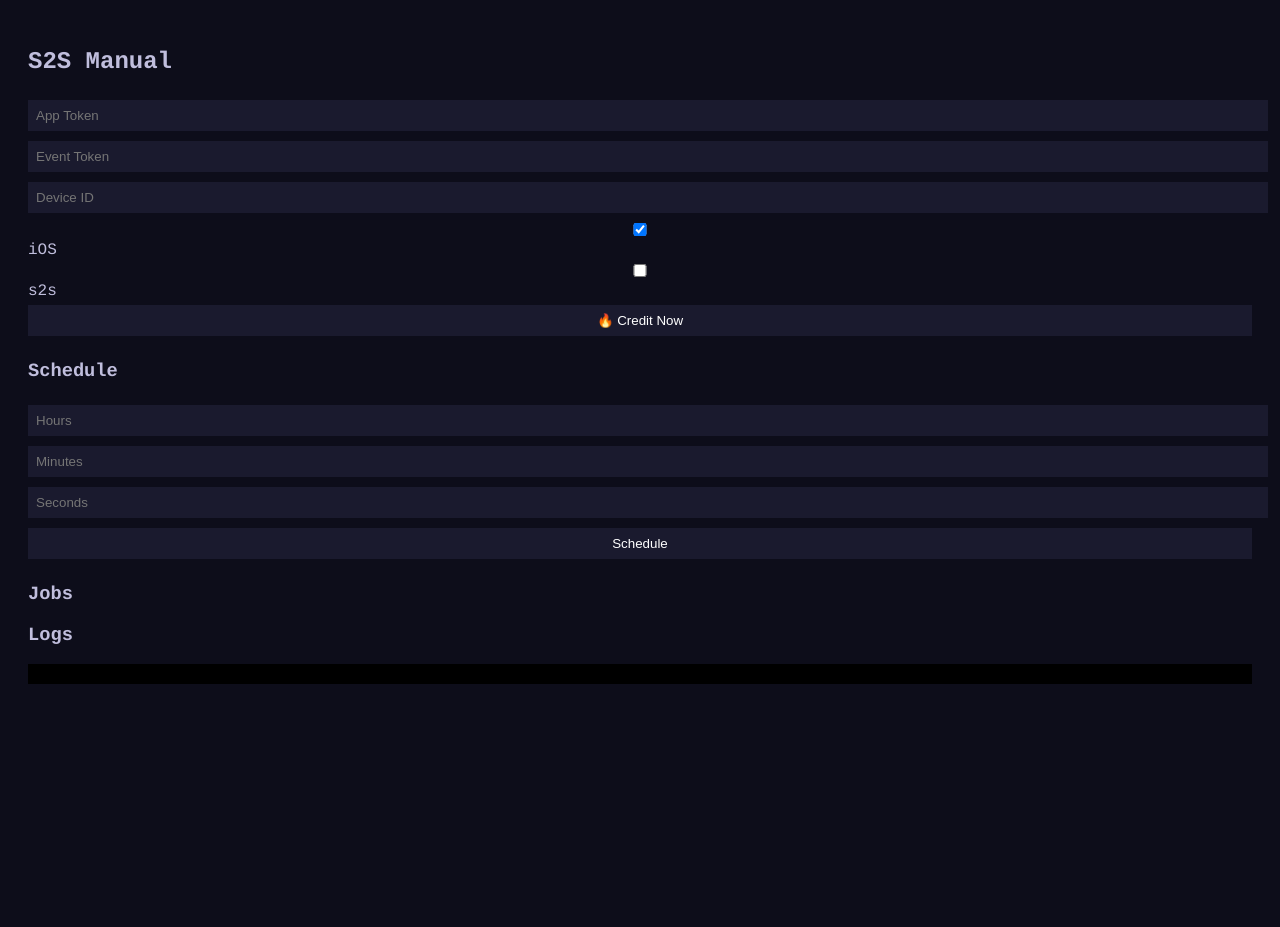
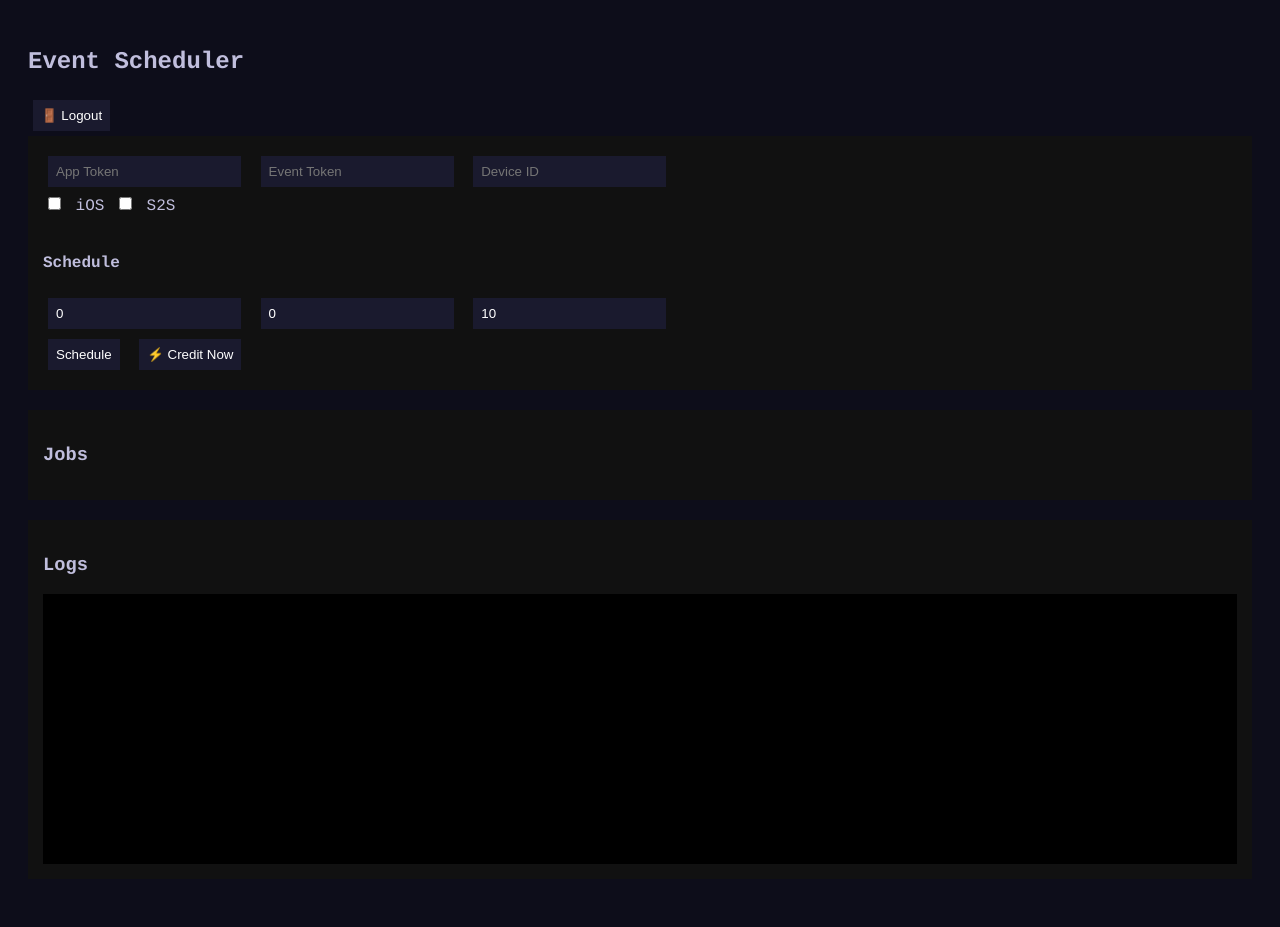
Before and after one commit to Versey42/test11, a Flask app: page / in a window 1280 px wide. Before the commit the page ends 684 px from the top, so only its background shows below. Run offline with Flask 3, Linux system fonts and the light colour scheme; the visitor is signed in with stand-in values (Sample User, id 1); data that the repository does not hold is empty.

Commit message:
Update index.html

```diff
--- a/templates/index.html
+++ b/templates/index.html
@@ -1,7 +1,8 @@
 <!DOCTYPE html>
 <html>
 <head>
-<title>S2S Manual</title>
+<title>Scheduler</title>
+
 <style>
 body {
     background:#0d0d1a;
@@ -10,140 +11,165 @@ body {
     padding:20px;
 }
 
-input,button {
-    width:100%;
-    padding:8px;
-    margin:5px 0;
+input, button {
     background:#1a1a2e;
     border:none;
     color:#fff;
+    padding:8px;
+    margin:5px;
 }
 
 button { cursor:pointer; }
 
-.job {
+.box {
     background:#111;
-    padding:8px;
-    margin:5px 0;
+    padding:15px;
+    margin-bottom:20px;
 }
 
-.log {
+.logs {
     background:#000;
     padding:10px;
-    margin-top:10px;
-    white-space:pre-wrap;
+    height:250px;
+    overflow:auto;
     font-size:12px;
-    max-height:200px;
-    overflow:auto;
+}
+
+.job {
+    margin:5px 0;
 }
 </style>
 </head>
+
 <body>
 
-<h2>S2S Manual</h2>
+<h2>Event Scheduler</h2>
+
+<button onclick="logout()">🚪 Logout</button>
+
+<div class="box">
 
 <input id="app_token" placeholder="App Token">
 <input id="event_token" placeholder="Event Token">
 <input id="device_id" placeholder="Device ID">
 
-<label><input type="checkbox" id="ios" checked> iOS</label>
-<label><input type="checkbox" id="s2s"> s2s</label>
+<br>
 
-<button onclick="creditNow()">🔥 Credit Now</button>
+<label><input type="checkbox" id="ios"> iOS</label>
+<label><input type="checkbox" id="s2s"> S2S</label>
 
-<h3>Schedule</h3>
+<br><br>
 
-<input id="hours" placeholder="Hours">
-<input id="minutes" placeholder="Minutes">
-<input id="seconds" placeholder="Seconds">
+<h4>Schedule</h4>
+
+<input id="hours" placeholder="Hours" value="0">
+<input id="minutes" placeholder="Minutes" value="0">
+<input id="seconds" placeholder="Seconds" value="10">
+
+<br>
 
 <button onclick="schedule()">Schedule</button>
+<button onclick="creditNow()">⚡ Credit Now</button>
 
+</div>
+
+<div class="box">
 <h3>Jobs</h3>
 <div id="jobs"></div>
+</div>
 
+<div class="box">
 <h3>Logs</h3>
-<div id="logs" class="log"></div>
+<div id="logs" class="logs"></div>
+</div>
 
 <script>
-const loggedJobs = new Set(); // 🔥 TRACK LOGGED JOBS
 
-function getData() {
-    return {
-        app_token: app_token.value,
-        event_token: event_token.value,
-        device_id: device_id.value,
-        is_ios: ios.checked,
-        use_s2s: s2s.checked
-    }
+function logout() {
+    window.location.href = "/logout";
 }
 
-function addLog(data) {
-    const logBox = document.getElementById("logs");
-    logBox.textContent = JSON.stringify(data, null, 2) + "\n\n" + logBox.textContent;
+function log(msg) {
+    const logs = document.getElementById("logs");
+
+    logs.innerHTML += `<div>${JSON.stringify(msg)}</div>`;
+    logs.scrollTop = logs.scrollHeight;
 }
 
 async function creditNow() {
     const res = await fetch("/credit-now", {
         method:"POST",
-        headers:{ "Content-Type":"application/json" },
+        headers:{"Content-Type":"application/json"},
         body: JSON.stringify(getData())
     });
 
     const data = await res.json();
-
-    console.log(data);
-    addLog(data);
+    log(data);
 }
 
 async function schedule() {
     await fetch("/schedule", {
         method:"POST",
-        headers:{ "Content-Type":"application/json" },
-        body: JSON.stringify({
-            ...getData(),
-            hours: hours.value || 0,
-            minutes: minutes.value || 0,
-            seconds: seconds.value || 0
-        })
+        headers:{"Content-Type":"application/json"},
+        body: JSON.stringify(getData())
     });
 }
 
-async function cancelJob(id) {
-    await fetch("/cancel/" + id, { method:"POST" });
+function getData() {
+    return {
+        app_token: document.getElementById("app_token").value,
+        event_token: document.getElementById("event_token").value,
+        device_id: document.getElementById("device_id").value,
+        is_ios: document.getElementById("ios").checked,
+        use_s2s: document.getElementById("s2s").checked,
+        hours: document.getElementById("hours").value,
+        minutes: document.getElementById("minutes").value,
+        seconds: document.getElementById("seconds").value
+    };
 }
 
-function format(sec) {
-    let h = Math.floor(sec/3600);
-    let m = Math.floor((sec%3600)/60);
-    let s = sec%60;
+async function cancelJob(id) {
+    await fetch("/cancel/" + id, {method:"POST"});
+}
+
+function formatTime(sec) {
+    let h = Math.floor(sec / 3600);
+    let m = Math.floor((sec % 3600) / 60);
+    let s = sec % 60;
     return `${h}h ${m}m ${s}s`;
 }
 
 async function loadJobs() {
     const res = await fetch("/jobs");
-    const jobs = await res.json();
+    const data = await res.json();
 
     const container = document.getElementById("jobs");
     container.innerHTML = "";
 
-    jobs.forEach(j => {
-        container.innerHTML += `
-            <div class="job">
-                Job #${j.id} - ${j.done ? JSON.stringify(j.result) : format(j.remaining)}
-                ${!j.done ? `<button onclick="cancelJob(${j.id})">Cancel</button>` : ""}
-            </div>
+    data.forEach(j => {
+        const div = document.createElement("div");
+        div.className = "job";
+
+        let text = `Job #${j.id} - `;
+
+        if (!j.done) {
+            text += formatTime(j.remaining);
+        } else {
+            text += JSON.stringify(j.result);
+            log(j.result);
+        }
+
+        div.innerHTML = `
+            ${text}
+            <button onclick="cancelJob(${j.id})">❌ Cancel</button>
         `;
 
-        // 🔥 ONLY LOG ONCE PER JOB
-        if (j.done && j.result && !loggedJobs.has(j.id)) {
-            addLog(j.result);
-            loggedJobs.add(j.id);
-        }
+        container.appendChild(div);
     });
 }
 
 setInterval(loadJobs, 1000);
+
 </script>
 
 </body>
```
